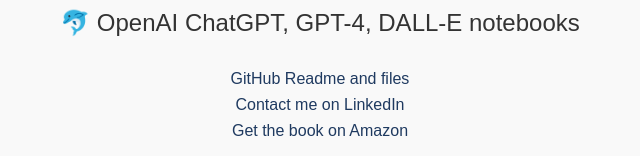
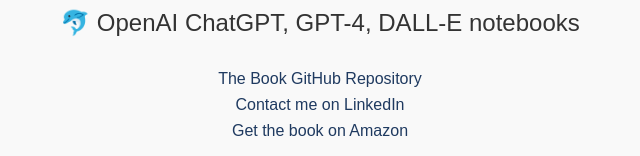
Before and after one commit to Denis2054/Transformers-for-NLP-2nd-Edition, a plain HTML site: page index.html in a window 1280 px wide. Shown: the part 903-1059 px from the top of the page, 320-960 px from the left. Drawn offline with Linux system fonts and the light colour scheme.

Commit message:
Update index.html

```diff
--- a/index.html
+++ b/index.html
@@ -71,7 +71,7 @@
     <p class="notebooks">🐬 OpenAI ChatGPT, GPT-4, DALL-E notebooks</p>
 
     <p class="links">
-    <a href="https://github.com/Denis2054/Transformers-for-NLP-2nd-Edition">GitHub Readme and files</a><br>
+    <a href="https://github.com/Denis2054/Transformers-for-NLP-2nd-Edition">The Book GitHub Repository</a><br>
     <a href="https://www.linkedin.com/in/denis-rothman-0b034043/">Contact me on LinkedIn</a><br>
     <a href="https://www.amazon.com/Transformers-Natural-Language-Processing-architectures-dp-1803247339/dp/1803247339/ref=mt_other?_encoding=UTF8&me=&qid=">Get the book on Amazon</a>
 </p>
```
